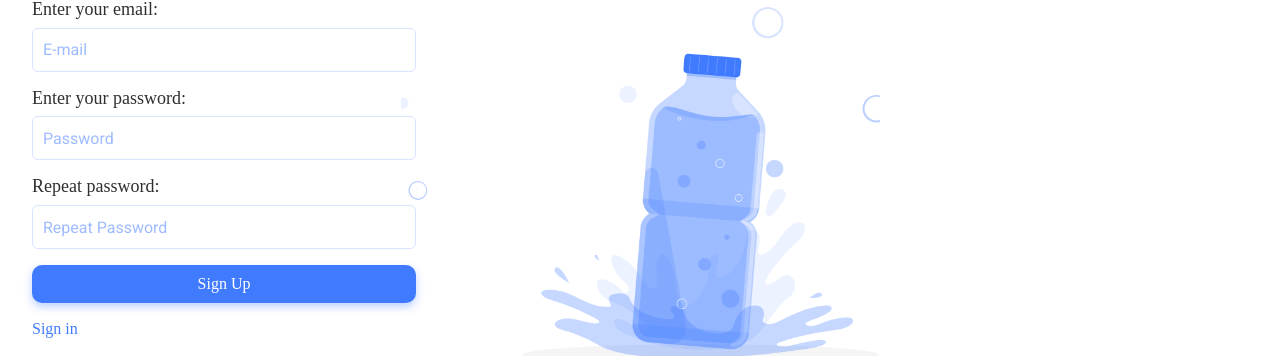
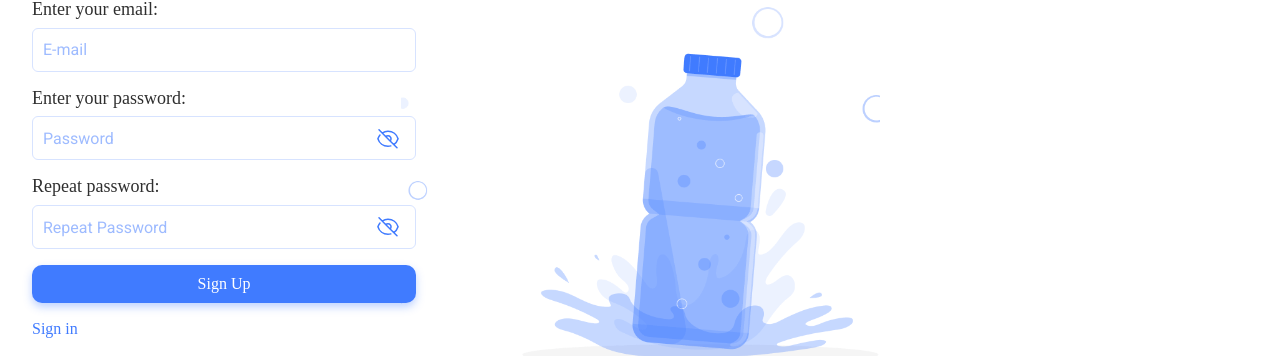
Before and after one commit to AlexSerg01/team-project-watter-app, a React (Vite) app: page /signup in a window 1280 px wide. Shown: the part 153-509 px from the top of the page. Built offline with nearby package versions, Linux system fonts and the light colour scheme.

Commit message:
add eye button to authform

```diff
--- a/src/components/AuthFrom/AuthForm.jsx
+++ b/src/components/AuthFrom/AuthForm.jsx
@@ -1,9 +1,18 @@
 import { ErrorMessage, Field, Form, Formik } from "formik";
 import * as Yup from "yup";
-import css from "./AuthForm.module.css"; // Імпортуємо CSS
+
+import css from "./AuthForm.module.css";
+import icon from "../../assets/icons.svg";
+import { useState } from "react";
 
 export default function AuthForm({ type, onSubmit }) {
   const isSignup = type === "signup";
+
+  const [showPassword, setShowPassword] = useState(false);
+
+  const togglePasswordVisibility = () => {
+    setShowPassword(!showPassword);
+  };
 
   const validationSchema = Yup.object().shape({
     email: Yup.string()
@@ -51,8 +60,9 @@ export default function AuthForm({ type, onSubmit }) {
 
           <div className={css.form_group}>
             <label htmlFor="password">Enter your password:</label>
+            <div className={css.input_wrapper}>
               <Field
-              type="password"
+                type={showPassword ? "text" : "password"}
                 name="password"
                 id="password"
                 placeholder="Password"
@@ -61,6 +71,21 @@ export default function AuthForm({ type, onSubmit }) {
                   touched.password && errors.password ? css.error_input : ""
                 }
               />
+              <button
+                type="button"
+                onClick={togglePasswordVisibility}
+                className={css.password_toggle}
+                aria-label={showPassword ? "Hide password" : "Show password"}
+              >
+                <svg className={css.icon} width="16" height="16">
+                  {showPassword ? (
+                    <use href={`${icon}#icon-eye`} />
+                  ) : (
+                    <use href={`${icon}#icon-eye-slash`} />
+                  )}
+                </svg>
+              </button>
+            </div>
             <ErrorMessage
               name="password"
               component="div"
@@ -71,8 +96,9 @@ export default function AuthForm({ type, onSubmit }) {
           {isSignup && (
             <div className={css.form_group}>
               <label htmlFor="repeatPassword">Repeat password:</label>
+              <div className={css.input_wrapper}>
                 <Field
-                type="password"
+                  type={showPassword ? "text" : "password"}
                   name="repeatPassword"
                   id="repeatPassword"
                   placeholder="Repeat Password"
@@ -83,6 +109,21 @@ export default function AuthForm({ type, onSubmit }) {
                       : ""
                   }
                 />
+                <button
+                  type="button"
+                  onClick={togglePasswordVisibility}
+                  className={css.password_toggle}
+                  aria-label={showPassword ? "Hide password" : "Show password"}
+                >
+                  <svg className={css.icon} width="16" height="16">
+                    {showPassword ? (
+                      <use href={`${icon}#icon-eye`} />
+                    ) : (
+                      <use href={`${icon}#icon-eye-slash`} />
+                    )}
+                  </svg>
+                </button>
+              </div>
               <ErrorMessage
                 name="repeatPassword"
                 component="div"
--- a/src/components/AuthFrom/AuthForm.module.css
+++ b/src/components/AuthFrom/AuthForm.module.css
@@ -34,6 +34,20 @@
     outline: none;
   }
 
+  .input_wrapper {
+    position: relative;
+  }
+
+  .password_toggle {
+    background: none;
+    border: none;
+    position: absolute;
+    right: 10px;
+    top: 55%;
+    transform: translateY(-50%);
+    cursor: pointer;
+  }
+
   .auth_form .error_input {
     border-color: var(--SECONDARY-RED);
     color: var(--SECONDARY-RED);
@@ -48,7 +62,7 @@
     margin-top: 4px;
   }
 
-  .auth_form button {
+  .auth_form .submit_button {
     padding: 8px 30px;
     background-color: var(--PRIMERY-BLUE);
     color: var(--PRIMERY-WHITE);
@@ -102,6 +116,20 @@
     outline: none;
   }
 
+  .input_wrapper {
+    position: relative;
+  }
+
+  .password_toggle {
+    background: none;
+    border: none;
+    position: absolute;
+    right: 10px;
+    top: 55%;
+    transform: translateY(-50%);
+    cursor: pointer;
+  }
+
   .auth_form .error_input {
     border-color: var(--SECONDARY-RED);
     color: var(--SECONDARY-RED);
@@ -116,7 +144,7 @@
     margin-top: 4px;
   }
 
-  .auth_form button {
+  .auth_form .submit_button {
     display: flex;
     padding: 10px 30px;
     justify-content: center;
```
Lines whose indentation alone changed are shown as unchanged.
